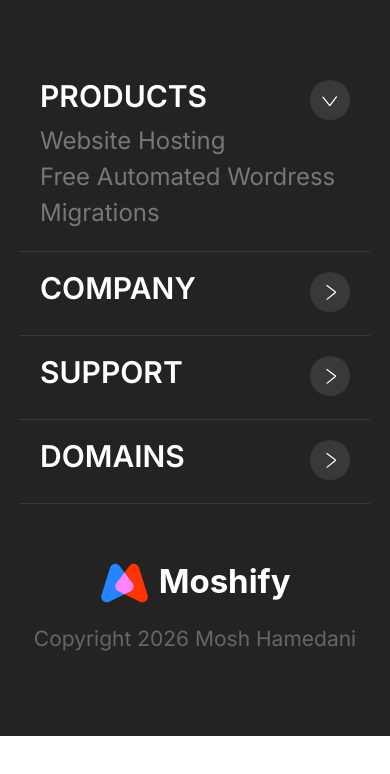
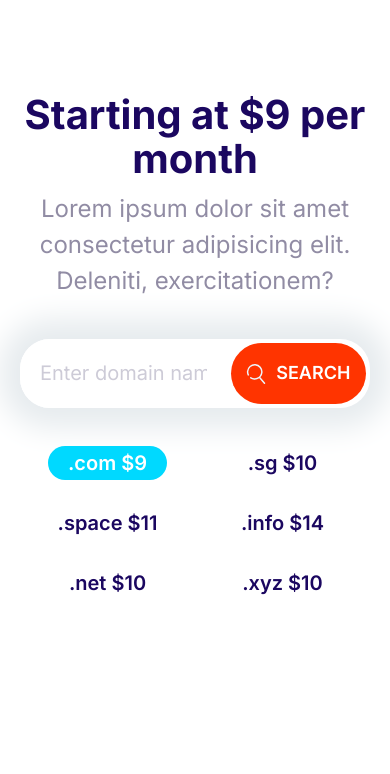
Before and after one commit to saadhinnafiz/moshify, a plain HTML site: page index.html in a window 390 px wide. Drawn offline with nearby package versions, Linux system fonts and the light colour scheme.

Commit message:
fix input group button alignment on small screens

```diff
--- a/css/styles.css
+++ b/css/styles.css
@@ -210,7 +210,7 @@
   font-weight: 600;
   margin: 1rem 0;
   outline: 0;
-  padding: 2rem 3rem;
+  padding: 2rem 4vw;
   text-align: center;
   text-transform: uppercase;
   white-space: nowrap;
@@ -304,6 +304,7 @@
   border: 0;
   flex-grow: 1;
   padding: 1.5rem 2rem;
+  width: 0;
 }
 
 .input-group .btn {
@@ -758,8 +759,9 @@
 }
 
 .block-domain__prices {
+  color: var(--color-headings);
   display: grid;
-  grid-template-columns: repeat(3, 1fr);
+  grid-template-columns: repeat(2, 1fr);
   grid-template-rows: repeat(2, 6rem);
   font-size: 2rem;
   font-weight: 600;
--- a/index.html
+++ b/index.html
@@ -14,74 +14,36 @@
     />
   </head>
   <body>
-    <footer class="block block--dark footer">
-      <div class="container grid footer__sections">
-        <section class="collapsible collapsible--expanded footer__section">
-          <header class="collapsible__header">
-            <h2 class="collapsible__heading footer__heading">Products</h2>
-            <svg class="icon icon--white collapsible__chevron">
-              <use xlink:href="images/sprite.svg#chevron"></use>
-            </svg>
-          </header>
-          <div class="collapsible__content">
-            <ul class="list">
-              <li><a href="#">Website Hosting</a></li>
-              <li><a href="#">Free Automated Wordress</a></li>
-              <li><a href="#">Migrations</a></li>
-            </ul>
-          </div>
-        </section>
-        <section class="collapsible footer__section">
-          <header class="collapsible__header">
-            <h2 class="collapsible__heading footer__heading">Company</h2>
-            <svg class="icon icon--white collapsible__chevron">
-              <use xlink:href="images/sprite.svg#chevron"></use>
-            </svg>
-          </header>
-          <div class="collapsible__content">
-            <ul class="list">
-              <li><a href="#">About</a></li>
-              <li><a href="#">Affiliates</a></li>
-              <li><a href="#">Blog</a></li>
-            </ul>
-          </div>
-        </section>
-        <section class="collapsible footer__section">
-          <header class="collapsible__header">
-            <h2 class="collapsible__heading footer__heading">Support</h2>
-            <svg class="icon icon--white collapsible__chevron">
-              <use xlink:href="images/sprite.svg#chevron"></use>
-            </svg>
-          </header>
-          <div class="collapsible__content">
-            <ul class="list">
-              <li><a href="#">Contact</a></li>
-              <li><a href="#">Knowledge Base</a></li>
-              <li><a href="#">FAQ</a></li>
-            </ul>
-          </div>
-        </section>
-        <section class="collapsible footer__section">
-          <header class="collapsible__header">
-            <h2 class="collapsible__heading footer__heading">Domains</h2>
-            <svg class="icon icon--white collapsible__chevron">
-              <use xlink:href="images/sprite.svg#chevron"></use>
-            </svg>
-          </header>
-          <div class="collapsible__content">
-            <ul class="list">
-              <li><a href="#">Domain Checker</a></li>
-              <li><a href="#">Domain Transfer</a></li>
-              <li><a href="#">Free Domain</a></li>
-            </ul>
-          </div>
-        </section>
-        <section class="footer__brand">
-          <img src="images/logo.svg" alt="" />
-          <p class="footer__copyright">Copyright 2026 Mosh Hamedani</p>
-        </section>
+    <section class="block container block-domain">
+      <header class="block__header">
+        <h2>Starting at $9 per month</h2>
+        <p>
+          Lorem ipsum dolor sit amet consectetur adipisicing elit. Deleniti,
+          exercitationem?
+        </p>
+      </header>
+      <div class="input-group">
+        <input
+          type="text"
+          class="input"
+          placeholder="Enter domain name here..."
+        />
+        <button class="btn btn--accent">
+          <svg class="icon icon--white">
+            <use xlink:href="images/sprite.svg#search"></use></svg
+          >Search
+        </button>
       </div>
-    </footer>
+      <ul class="list block-domain__prices">
+        <li><span class="badge badge--secondary">.com $9</span></li>
+        <li>.sg $10</li>
+        <li>.space $11</li>
+        <li>.info $14</li>
+        <li>.net $10</li>
+        <li>.xyz $10</li>
+      </ul>
+    </section>
+
     <script src="js/main.js"></script>
   </body>
 </html>
```
Also changed, not shown: components/block-domain.html (+6 -11 lines).
